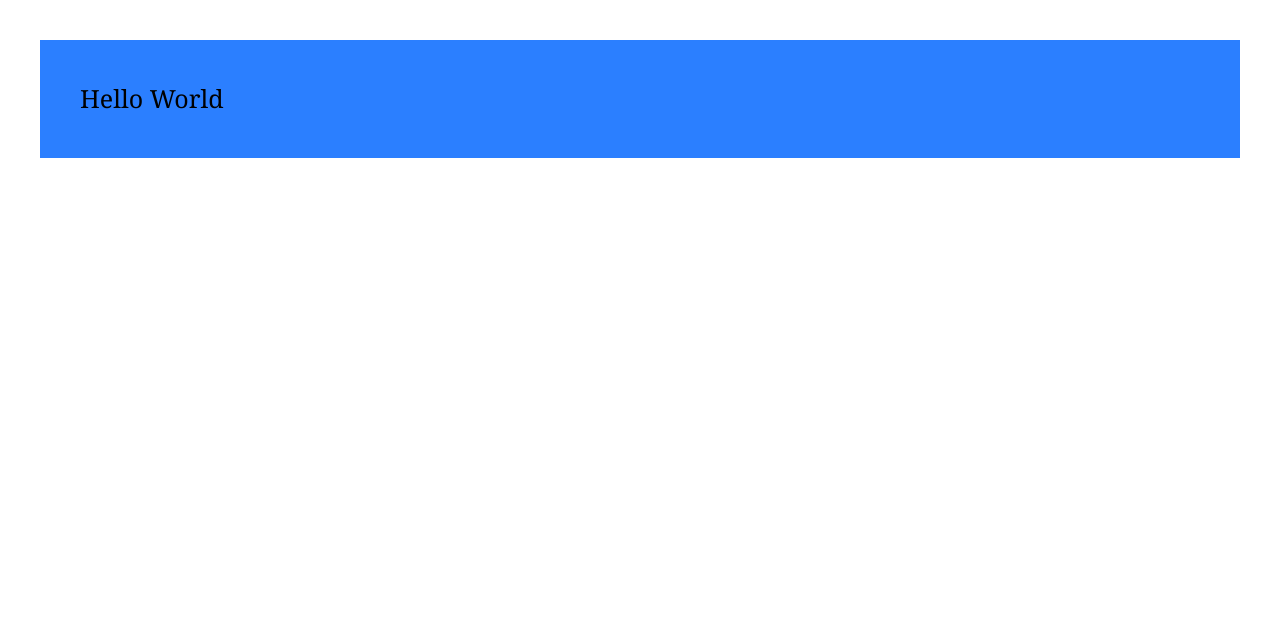
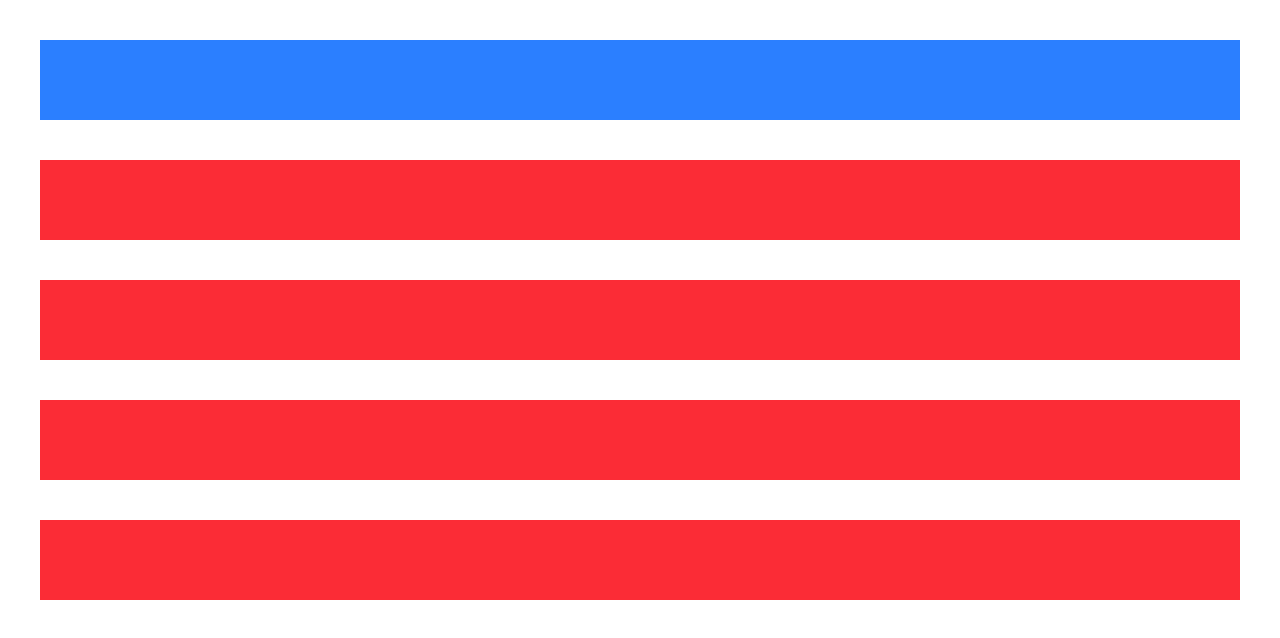
Before and after one commit to ZackleeX7/Group-Exercise--08, a React (Vite) app: page / in a window 1280 px wide. Shown: the top 638 px of the page. Built offline with nearby package versions, Linux system fonts and the light colour scheme.

Commit message:
Adding Generations Component

```diff
--- a/src/App.jsx
+++ b/src/App.jsx
@@ -1,11 +1,18 @@
+import Gen1 from "./Gen1";
+import Gen2 from "./Gen2";
+import Gen3 from "./Gen3";
+import Gen4 from "./Gen4";
 
 const App = () => {
-  let hello = "Hello World";
   return (
   <>
     <div className="text-[25px] bg-blue-500 m-10 p-10 font-serif">
-      {hello}
+
     </div>
+    <Gen1/>
+    <Gen2/>
+    <Gen3/>
+    <Gen4/>
   </>
   );
 };
--- /dev/null
+++ b/src/Gen1/index.jsx
@@ -0,0 +1,11 @@
+const Gen1 = ({text}) => {
+  return (
+    <>
+    <div className="text-[25px] bg-red-500 m-10 p-10 font-serif">
+    {text}
+    </div>
+    </>
+  );
+};
+
+export default Gen1;
--- /dev/null
+++ b/src/Gen2/index.jsx
@@ -0,0 +1,11 @@
+const Gen2 = ({text}) => {
+  return (
+    <>
+    <div className="text-[25px] bg-red-500 m-10 p-10 font-serif">
+    {text}
+    </div>
+    </>
+  );
+};
+
+export default Gen2;
--- /dev/null
+++ b/src/Gen3/index.jsx
@@ -0,0 +1,11 @@
+const Gen3 = ({text}) => {
+  return (
+    <>
+    <div className="text-[25px] bg-red-500 m-10 p-10 font-serif">
+    {text}
+    </div>
+    </>
+  );
+};
+
+export default Gen3;
--- /dev/null
+++ b/src/Gen4/index.jsx
@@ -0,0 +1,11 @@
+const Gen4 = ({text}) => {
+  return (
+    <>
+    <div className="text-[25px] bg-red-500 m-10 p-10 font-serif">
+    {text}
+    </div>
+    </>
+  );
+};
+
+export default Gen4;
```
